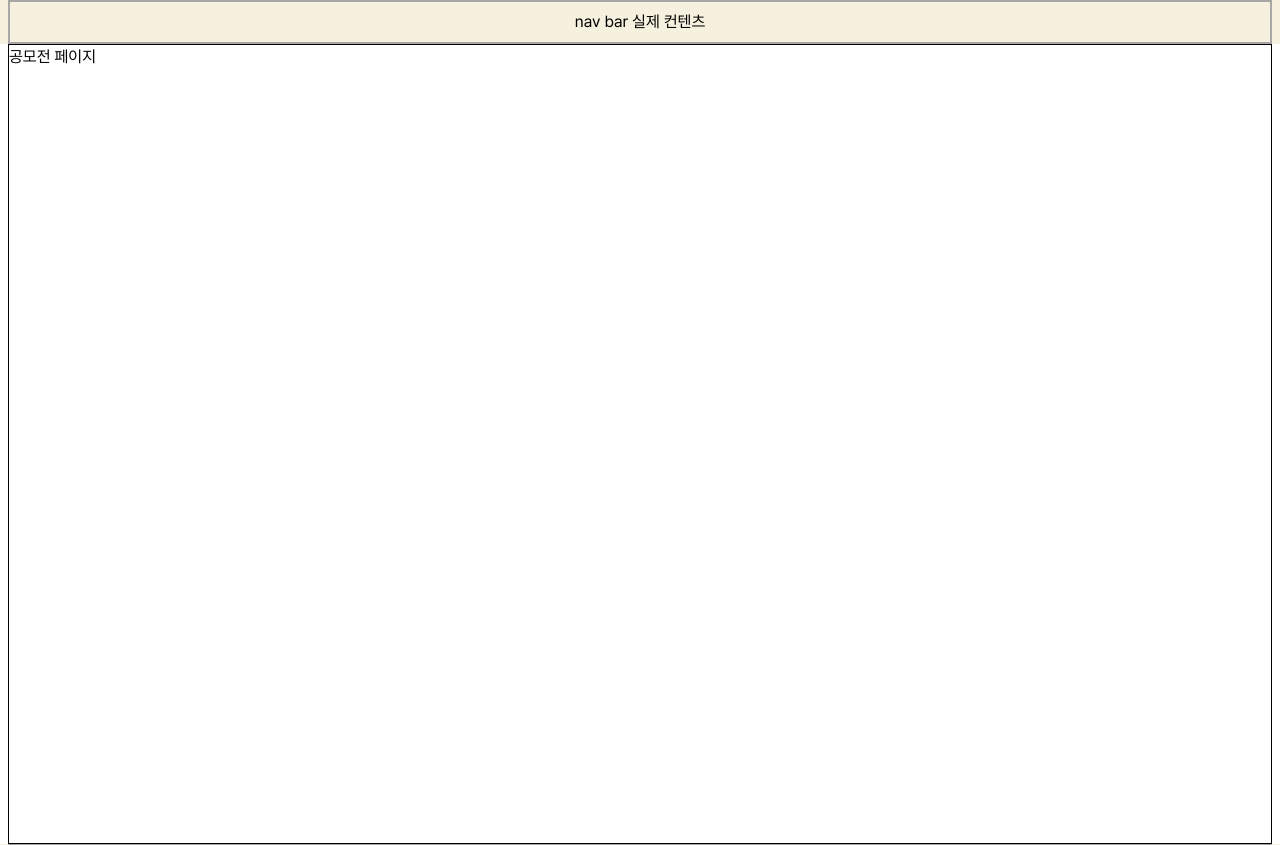
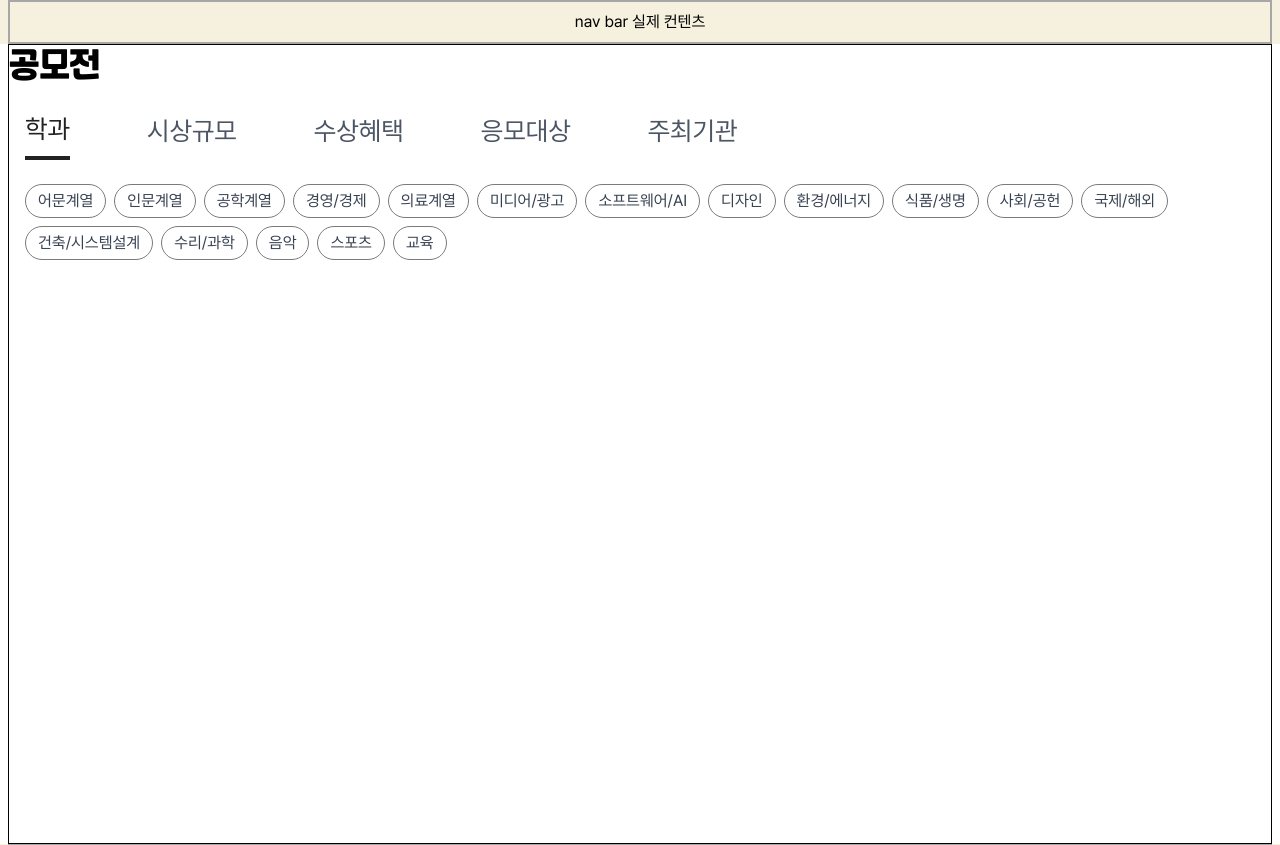
Before and after one commit to toktokhan-tomato/tomatos, a Next.js app: page /contest in a window 1280 px wide. Shown: the top 845 px of the page. Built offline with nearby package versions, Linux system fonts and the light colour scheme.

Commit message:
feat: Add group-based filtering functionality

```diff
--- a/src/app/contest/page.tsx
+++ b/src/app/contest/page.tsx
@@ -1,3 +1,10 @@
+import Filter from "@/components/contest/Filter";
+
 export default function ContestPage() {
-  return <div>공모전 페이지</div>;
+  return (
+    <>
+      <h1 className="text-[32px] font-recipe">공모전</h1>
+      <Filter />
+    </>
+  );
 }
--- a/src/components/contest/Empty.tsx
+++ /dev/null
@@ -1,8 +0,0 @@
-export default function Empty() {
-  return (
-    <>
-      <p>This is Empty Component</p>
-      <p>Make your own component</p>
-    </>
-  );
-}
--- /dev/null
+++ b/src/components/contest/Filter.tsx
@@ -0,0 +1,29 @@
+"use client";
+import { useState } from "react";
+import FilterGroup from "./FilterGroup";
+import { filterGroups } from "@/lib/filterGroups";
+
+export default function Filter() {
+  const [selectedGroup, setSelectedGroup] = useState<string>(filterGroups[0]);
+
+  return (
+    <div className="p-4">
+      <div className="flex space-x-[77px] mb-6">
+        {filterGroups.map((group, i) => (
+          <button
+            key={i}
+            onClick={() => setSelectedGroup(group)}
+            className={`box-border text-[26px] font-[400] pb-2 ${
+              selectedGroup === group
+                ? "text-gray-500 border-b-4 border-[#222222]"
+                : "text-gray-600"
+            }`}
+          >
+            {group}
+          </button>
+        ))}
+      </div>
+      {selectedGroup && <FilterGroup group={selectedGroup} />}
+    </div>
+  );
+}
--- /dev/null
+++ b/src/components/contest/FilterGroup.tsx
@@ -0,0 +1,55 @@
+import { useState } from "react";
+import FilterOption from "./FilterOption";
+import { filterOptions } from "@/lib/filterOptions";
+
+export default function FilterGroup({ group }: { group: string }) {
+  const { major, award, prize, entry, organizer } = filterOptions;
+
+  const getOptionsForGroup = (groupName: string) => {
+    switch (groupName) {
+      case "학과":
+        return major;
+      case "시상규모":
+        return award;
+      case "수상혜택":
+        return prize;
+      case "응모대상":
+        return entry;
+      case "주최기관":
+        return organizer;
+      default:
+        return [];
+    }
+  };
+
+  const options = getOptionsForGroup(group);
+
+  const [toggledOptions, setToggledOptions] = useState<Set<string>>(new Set());
+
+  const toggleOption = (option: string) => {
+    setToggledOptions((prev) => {
+      const updated = new Set(prev);
+      if (updated.has(option)) {
+        updated.delete(option);
+      } else {
+        updated.add(option);
+      }
+      return updated;
+    });
+  };
+
+  return (
+    <>
+      <div className="flex flex-wrap gap-2">
+        {options.map((option, i) => (
+          <FilterOption
+            option={option}
+            key={i}
+            toggled={toggledOptions.has(option)}
+            onToggle={() => toggleOption(option)}
+          />
+        ))}
+      </div>
+    </>
+  );
+}
--- /dev/null
+++ b/src/components/contest/FilterOption.tsx
@@ -0,0 +1,34 @@
+import Image from "next/image";
+
+export default function FilterOption({
+  option,
+  toggled,
+  onToggle,
+}: {
+  option: string;
+  toggled: boolean;
+  onToggle: () => void;
+}) {
+  return (
+    <button
+      className={`relative border text-[16px] px-3 py-1 rounded-full transition-colors ${
+        toggled
+          ? "bg-red-200 text-white border-red-200"
+          : "bg-white text-gray-700 border-gray-300 hover:border-gray-400"
+      }`}
+      onClick={onToggle}
+    >
+      {toggled && (
+        <div className="absolute -top-[7px] left-1/2 transform -translate-x-1/2">
+          <Image
+            src="/images/tomato-stem.svg"
+            width={20}
+            height={20}
+            alt="Tomato stem"
+          />
+        </div>
+      )}
+      {option}
+    </button>
+  );
+}
--- /dev/null
+++ b/src/components/contest/FilterReset.tsx
@@ -0,0 +1,3 @@
+export default function FilterReset() {
+  return <button className="">필터 초기화</button>;
+}
--- /dev/null
+++ b/src/components/contest/SortingOptions.tsx
@@ -0,0 +1,7 @@
+export default function SortingOptions() {
+  return (
+    <>
+      <p>SortingOptions</p>
+    </>
+  );
+}
--- /dev/null
+++ b/src/lib/filterGroups.ts
@@ -0,0 +1,7 @@
+export const filterGroups = [
+  "학과", // major
+  "시상규모", // award
+  "수상혜택", // prize
+  "응모대상", // entry
+  "주최기관", // organizer
+];
--- /dev/null
+++ b/src/lib/filterOptions.ts
@@ -0,0 +1,45 @@
+export const filterOptions = {
+  major: [
+    "어문계열",
+    "인문계열",
+    "공학계열",
+    "경영/경제",
+    "의료계열",
+    "미디어/광고",
+    "소프트웨어/AI",
+    "디자인",
+    "환경/에너지",
+    "식품/생명",
+    "사회/공헌",
+    "국제/해외",
+    "건축/시스템설계",
+    "수리/과학",
+    "음악",
+    "스포츠",
+    "교육",
+  ],
+  award: ["1천만원 미만", "1천만원~3천만원", "3천만원~5천만원", "5천만원 이상"],
+  prize: [
+    "입사시 가산점",
+    "인턴/정규직채용",
+    "해외연수",
+    "전시기회",
+    "실제상용화",
+    "상장 수여",
+    "기타",
+  ],
+  entry: ["청소년", "대상 제한 없음", "대학생", "직장인/일반인"],
+  organizer: [
+    "대기업",
+    "중소기업",
+    "공공기관/공기업",
+    "외국계기업",
+    "중견기업",
+    "비영리단체/협회/재단",
+    "스타트업",
+    "금융권",
+    "병원",
+    "동아리/학생자치단체",
+    "기타",
+  ],
+};
```
Also changed, not shown: public/images/tomato-stem.svg (added).
